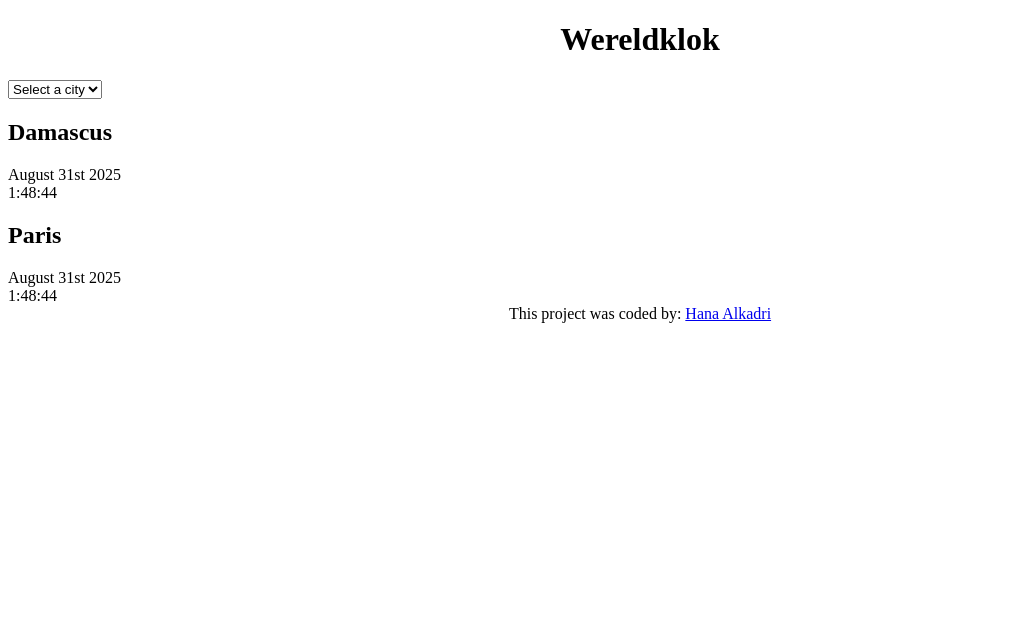
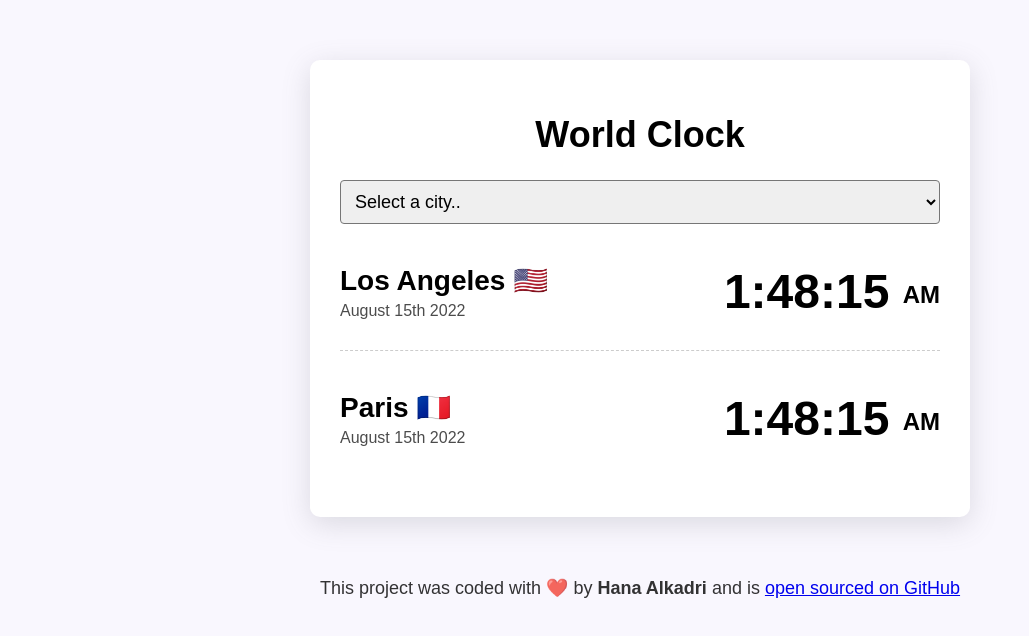
Before and after one commit to hanaalkadri/clock, a website: page index.html in a window 1280 px wide. Shown: the whole page, without its empty margins (0-1029 px from the left). Drawn offline with nearby package versions, Linux system fonts and the light colour scheme; a script that the page names is missing.

Commit message:
added the css style

```diff
--- a/index.html
+++ b/index.html
@@ -2,41 +2,43 @@
 <html lang="en">
   <head>
     <meta charset="UTF-8" />
+    <meta http-equiv="X-UA-Compatible" content="IE=edge" />
     <meta name="viewport" content="width=device-width, initial-scale=1.0" />
     <link rel="stylesheet" href="src/style.css" />
-
-    <script src="https://cdnjs.cloudflare.com/ajax/libs/moment.js/2.30.1/moment.min.js"></script>
-    <script src="https://cdnjs.cloudflare.com/ajax/libs/moment-timezone/0.5.47/moment-timezone-with-data-1970-2030.js"></script>
-    <title>World Clock - Hana Alkadri</title>
+    <title>World Clock - Matt Delac</title>
   </head>
   <body>
     <div class="container">
-      <h1>Wereldklok</h1>
+      <h1>World Clock</h1>
 
-      <select id="city">
-        <option value="">Select a city</option>
-        <option value="Damascus">Damascus</option>
-        <option value="London">London</option>
-        <option value="New_York">New York</option>
+      <select>
+        <option value="">Select a city..</option>
+        <option value="">London</option>
+        <option value="">New York</option>
+        <option value="">Auckland</option>
       </select>
 
       <div class="city">
-        <h2>Damascus</h2>
+        <div>
+          <h2>Los Angeles 🇺🇸</h2>
+          <div class="date">August 15th 2022</div>
+        </div>
+        <div class="time">1:48:15 <small> AM </small></div>
       </div>
-      <div class="date">August 31st 2025</div>
-      <div class="time">1:48:44</div>
       <div class="city">
-        <h2>Paris</h2>
+        <div>
+          <h2>Paris 🇫🇷</h2>
+          <div class="date">August 15th 2022</div>
+        </div>
+        <div class="time">1:48:15 <small> AM </small></div>
       </div>
-      <div class="date">August 31st 2025</div>
-      <div class="time">1:48:44</div>
     </div>
-
     <footer>
-      This project was coded by:
-      <a href="https://github.com/hanaalkadri" target="_blank">Hana Alkadri</a>
+      This project was coded with ❤️ by <strong>Hana Alkadri</strong> and is
+      <a href="https://github.com/hanaalkadri/clock" target="_blank">
+        open sourced on GitHub</a
+      >
     </footer>
-
     <script src="src/index.js"></script>
   </body>
 </html>
--- a/src/index.js
+++ b/src/index.js
@@ -1,23 +1,23 @@
-let parisTime = moment.tz("Europe/Paris").format("dddd Do MMMM H:mm");
-let sydneyTime = moment.tz("Australia/Sydney").format("dddd Do MMMM H:mm");
-let tokyoTime = moment.tz("Asia/Tokyo").format("dddd Do MMMM H:mm");
+// let parisTime = moment.tz("Europe/Paris").format("dddd Do MMMM H:mm");
+// let sydneyTime = moment.tz("Australia/Sydney").format("dddd Do MMMM H:mm");
+// let tokyoTime = moment.tz("Asia/Tokyo").format("dddd Do MMMM H:mm");
 
-function ShowCityTime(event) {
-  const city = event.target.value;
+// function ShowCityTime(event) {
+//   const city = event.target.value;
 
-  if (!city) {
-    alert("Please select a city");
-    return;
-  }
+//   if (!city) {
+//     alert("Please select a city");
+//     return;
+//   }
 
-  if (city === "Paris") {
-    alert(parisTime);
-  } else if (city === "Sydney") {
-    alert(sydneyTime);
-  } else if (city === "Tokyo") {
-    alert(tokyoTime);
-  }
-}
+//   if (city === "Paris") {
+//     alert(parisTime);
+//   } else if (city === "Sydney") {
+//     alert(sydneyTime);
+//   } else if (city === "Tokyo") {
+//     alert(tokyoTime);
+//   }
+// }
 
-let citySelect = document.querySelector("#city");
-citySelect.addEventListener("change", ShowCityTime);
+// let citySelect = document.querySelector("#city");
+// citySelect.addEventListener("change", ShowCityTime);
--- a/src/style.css
+++ b/src/style.css
@@ -1,6 +1,65 @@
+body {
+  background-color: #f9f7fe;
+  font-family: sans-serif;
+}
+
 h1 {
   text-align: center;
+  font-family: sans-serif;
+  font-size: 36px;
 }
+
+h2 {
+  margin: 0 0 5px;
+  font-size: 28px;
+}
+
+select {
+  display: block;
+  width: 100%;
+  font-size: 18px;
+  border-radius: 4px;
+  padding: 10px;
+}
+
+.container {
+  max-width: 600px;
+  margin: 60px auto;
+  background: white;
+  padding: 30px;
+  box-shadow: rgba(100, 100, 111, 0.2) 0px 7px 29px 0px;
+  border-radius: 10px;
+}
+
+.city {
+  display: flex;
+  margin: 10px 0;
+  justify-content: space-between;
+  padding: 30px 0;
+  border-bottom: 1px dashed rgba(0, 0, 0, 0.2);
+}
+
+.city:last-child {
+  border: none;
+}
+
+.date {
+  opacity: 0.7;
+}
+
+.time {
+  font-size: 48px;
+  font-weight: bold;
+}
+
+.time small {
+  font-size: 24px;
+  vertical-align: middle;
+  line-height: 48px;
+}
+
 footer {
   text-align: center;
+  font-size: 18px;
+  color: rgba(0, 0, 0, 0.8);
 }
```
